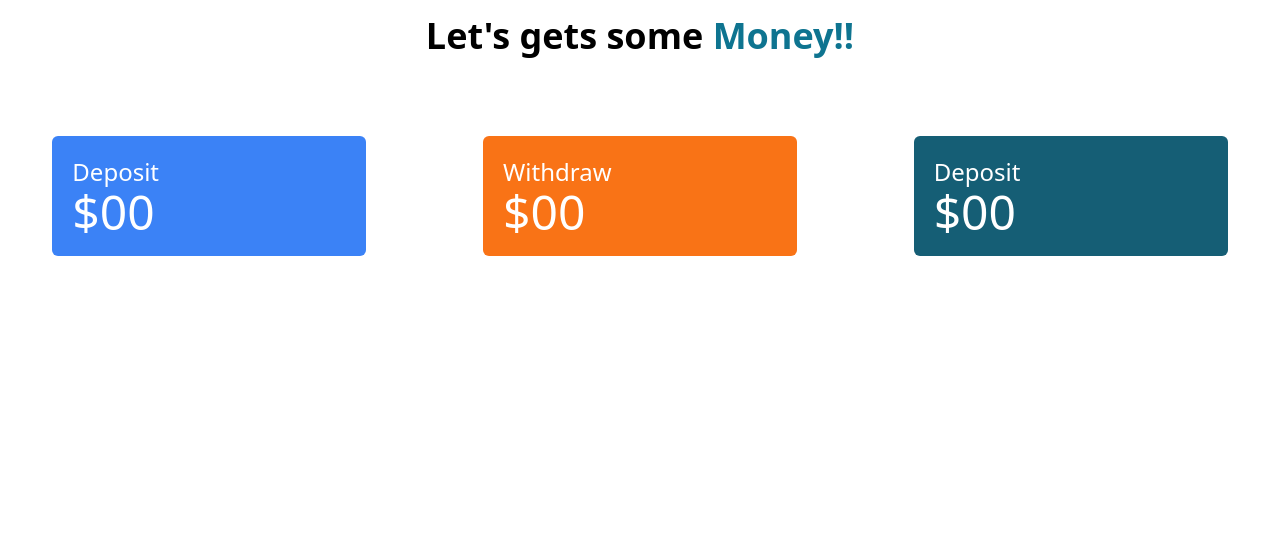
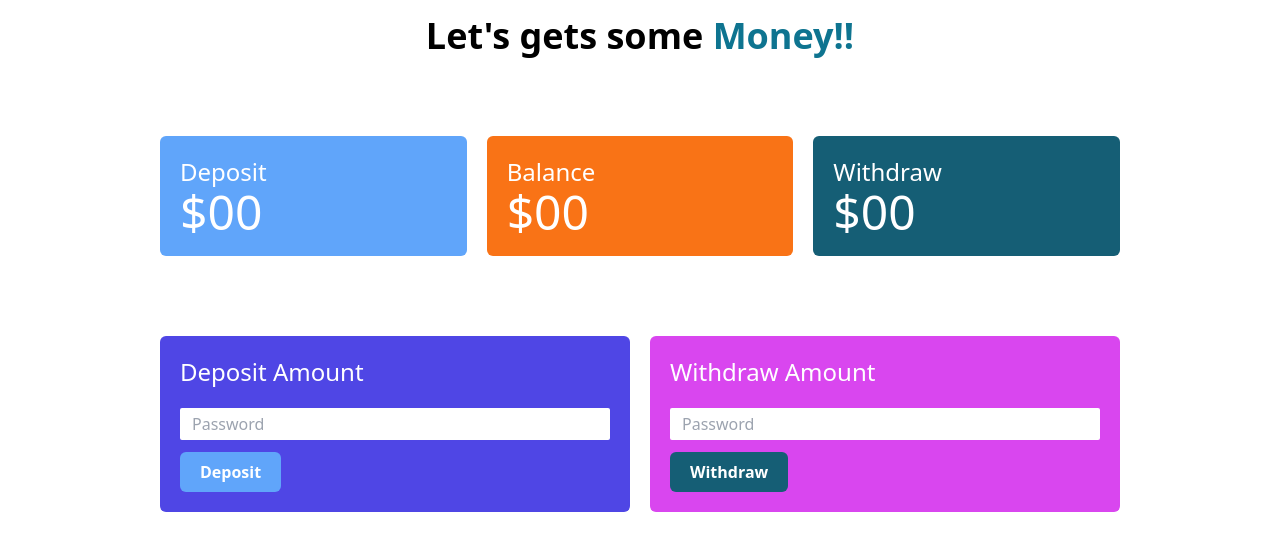
Before and after one commit to ruhulaminpollob/module-27-interactive-website, a plain HTML site: page index.html in a window 1280 px wide. Drawn offline with nearby package versions, Linux system fonts and the light colour scheme.

Commit message:
added a deposit and a withdraw section

```diff
--- a/index.html
+++ b/index.html
@@ -1,5 +1,6 @@
 <!DOCTYPE html>
 <html lang="en">
+
 <head>
     <meta charset="UTF-8">
     <meta http-equiv="X-UA-Compatible" content="IE=edge">
@@ -7,27 +8,51 @@
     <title>Bank Statement</title>
     <script src="https://cdn.tailwindcss.com"></script>
 </head>
+
 <body>
     <header>
-        <h1 class="text-4xl font-semibold text-center m-4">Let's gets some <span class="font-bold text-cyan-700">Money!!</span></h1>
+        <h1 class="text-4xl font-semibold text-center m-4">Let's gets some <span
+                class="font-bold text-cyan-700">Money!!</span></h1>
     </header>
     <main>
-        <section class="grid grid-cols-3 gap-3 mt-20 text-white">
-            <div class="bg-blue-500 w-9/12 mx-auto p-5 rounded-md">
+        <section class="grid grid-cols-3 w-9/12 mx-auto gap-5 mt-20 text-white">
+            <div class="bg-blue-400  p-5 rounded-md">
                 <h1 class="text-2xl font-medium">Deposit</h1>
                 <h2 class="text-5xl font-medium">$00</h2>
             </div>
-            <div class="bg-orange-500 w-9/12 mx-auto p-5 rounded-md">
-                <h1 class="text-2xl font-medium">Withdraw</h1>
+            <div class="bg-orange-500  p-5 rounded-md">
+                <h1 class="text-2xl font-medium">Balance</h1>
                 <h2 class="text-5xl font-medium">$00</h2>
             </div>
-            <div class="bg-cyan-800 w-9/12 mx-auto p-5 rounded-md">
-                <h1 class="text-2xl font-medium">Deposit</h1>
+            <div class="bg-cyan-800  p-5 rounded-md">
+                <h1 class="text-2xl font-medium">Withdraw</h1>
                 <h2 class="text-5xl font-medium">$00</h2>
             </div>
 
         </section>
+        <section class="grid grid-cols-2 w-9/12 mx-auto gap-5 mt-20 text-white">
+            <div class="bg-indigo-600  p-5 rounded-md">
+                <h1 class="text-2xl font-medium mb-5">Deposit Amount</h1>
+                <input type="password" name="" id="deposit-filed" class="w-full py-1 px-3 rounded-sm mb-3"
+                    placeholder="Password">
+                <button id="submit"
+                    class="bg-blue-400 font-semibold rounded-md text-white w-fit py-2 px-5 hover:bg-green-400">Deposit</button>
+            </div>
+            <div class="bg-fuchsia-500  p-5 rounded-md">
+                <h1 class="text-2xl font-medium mb-5">Withdraw Amount</h1>
+                <input type="number" name="" id="withdraw-filed" class="w-full py-1 px-3 rounded-sm mb-3"
+                    placeholder="Password">
+                <button id="submit"
+                    class="bg-cyan-800 font-semibold rounded-md text-white w-fit py-2 px-5 hover:bg-red-300">Withdraw</button>
+            </div>
+
+
+        </section>
+        <script>
+
+        </script>
     </main>
 
 </body>
+
 </html>
```
Also changed, not shown: bank.html (+1 -1 lines).
